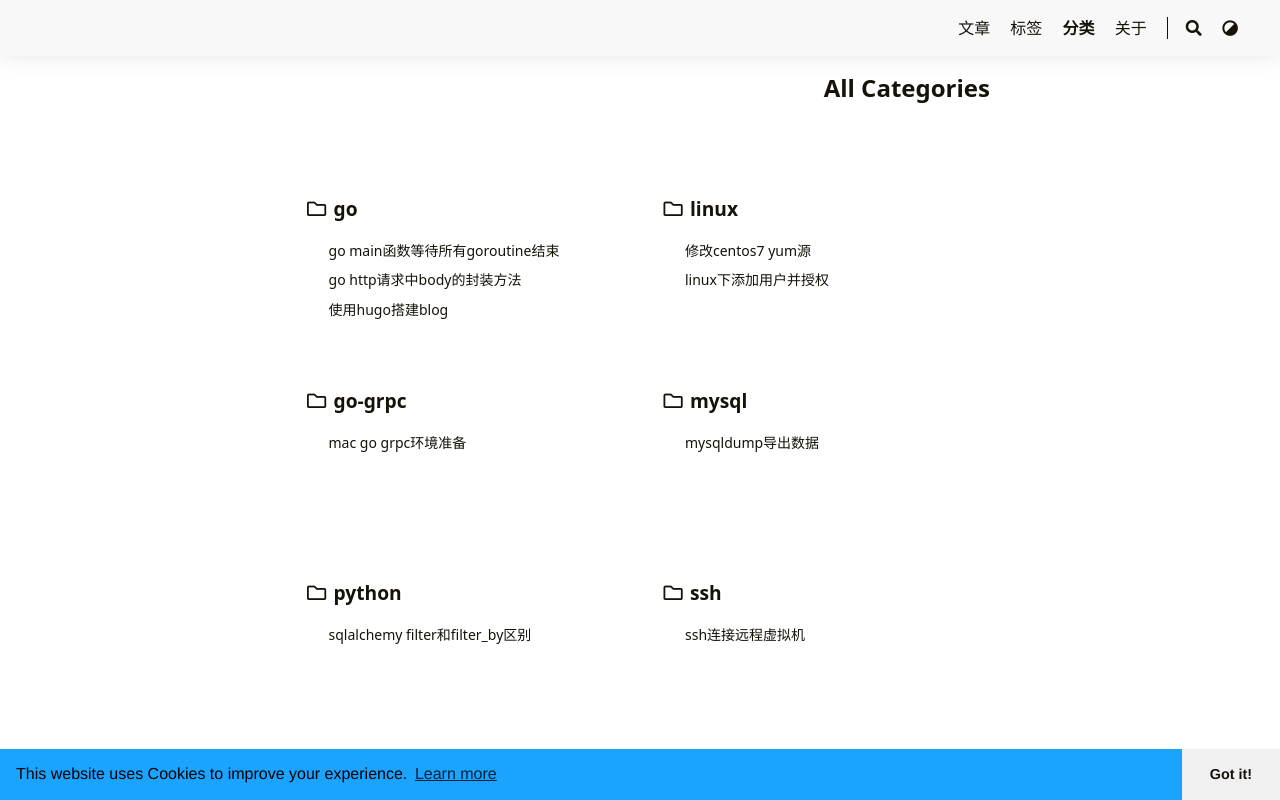
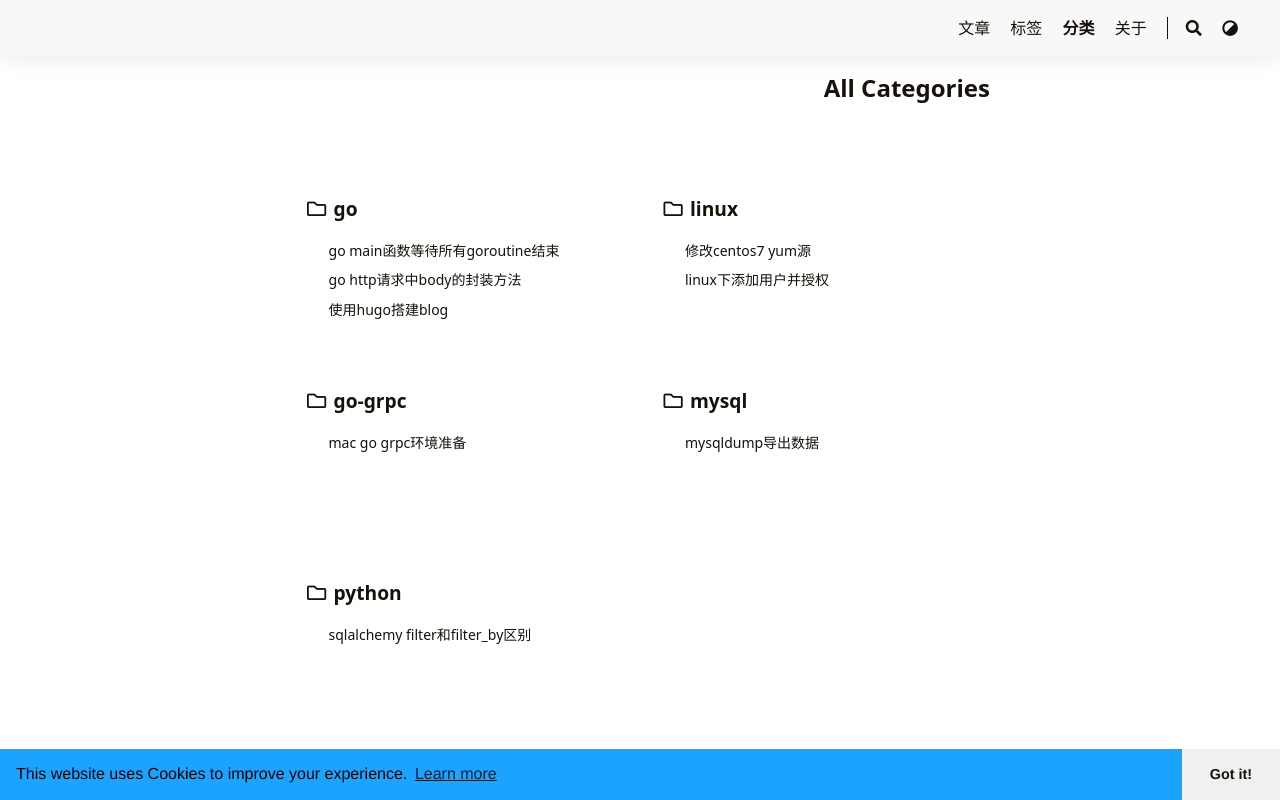
Before and after one commit to jiu-chen/jiu-chen.github.io, a plain HTML site: page categories/index.html in a window 1280 px wide. Drawn offline with Linux system fonts and the light colour scheme.

Commit message:
cancel ssh tag

```diff
--- a/categories/index.html
+++ b/categories/index.html
@@ -133,15 +133,6 @@
                             </h3><article class="archive-item">
                                     <a href="/filter_by/" class="archive-item-link">sqlalchemy filter和filter_by区别</a>
                                 </article></div>
-                    </div><div class="card-item">
-                        <div class="card-item-wrapper">
-                            <h3 class="card-item-title">
-                                <a href="/categories/ssh/">
-                                    <i class="far fa-folder fa-fw"></i>&nbsp;ssh
-                                </a>
-                            </h3><article class="archive-item">
-                                    <a href="/ssh-connection/" class="archive-item-link">ssh连接远程虚拟机</a>
-                                </article></div>
                     </div></div></div></div>
             </main><footer class="footer">
         <div class="footer-container"><div class="footer-line"><i class="far fa-copyright fa-fw"></i><span itemprop="copyrightYear">2021</span><span class="author" itemprop="copyrightHolder">&nbsp;<a href="/" target="_blank">jiu chen</a></span>&nbsp;|&nbsp;<span class="license"><a rel="license external nofollow noopener noreffer" href="https://creativecommons.org/licenses/by-nc/4.0/" target="_blank">CC BY-NC 4.0</a></span></div>
--- a/sitemap.xml
+++ b/sitemap.xml
@@ -23,7 +23,6 @@
             <loc>http://jiu-chen.github.io/categories/linux/</loc><lastmod>2021-05-29T10:51:46&#43;08:00</lastmod><changefreq>weekly</changefreq><priority>0.5</priority></url><url>
             <loc>http://jiu-chen.github.io/change-yum-repo/</loc><lastmod>2021-05-29T10:51:46&#43;08:00</lastmod><changefreq>weekly</changefreq><priority>0.5</priority></url><url>
             <loc>http://jiu-chen.github.io/tags/ssh/</loc><lastmod>2021-05-27T18:54:31&#43;08:00</lastmod><changefreq>weekly</changefreq><priority>0.5</priority></url><url>
-            <loc>http://jiu-chen.github.io/categories/ssh/</loc><lastmod>2021-05-27T18:54:31&#43;08:00</lastmod><changefreq>weekly</changefreq><priority>0.5</priority></url><url>
             <loc>http://jiu-chen.github.io/ssh-connection/</loc><lastmod>2021-05-27T18:54:31&#43;08:00</lastmod><changefreq>weekly</changefreq><priority>0.5</priority></url><url>
             <loc>http://jiu-chen.github.io/tags/linux/</loc><lastmod>2021-05-17T14:56:55&#43;08:00</lastmod><changefreq>weekly</changefreq><priority>0.5</priority></url><url>
             <loc>http://jiu-chen.github.io/add-user-and-authorize/</loc><lastmod>2021-05-17T14:56:55&#43;08:00</lastmod><changefreq>weekly</changefreq><priority>0.5</priority></url><url>
```
Also changed, not shown: index.json (+1 -1 lines), page/2/index.html (+1 -1 lines), ssh-connection/index.html (+1 -1 lines).
